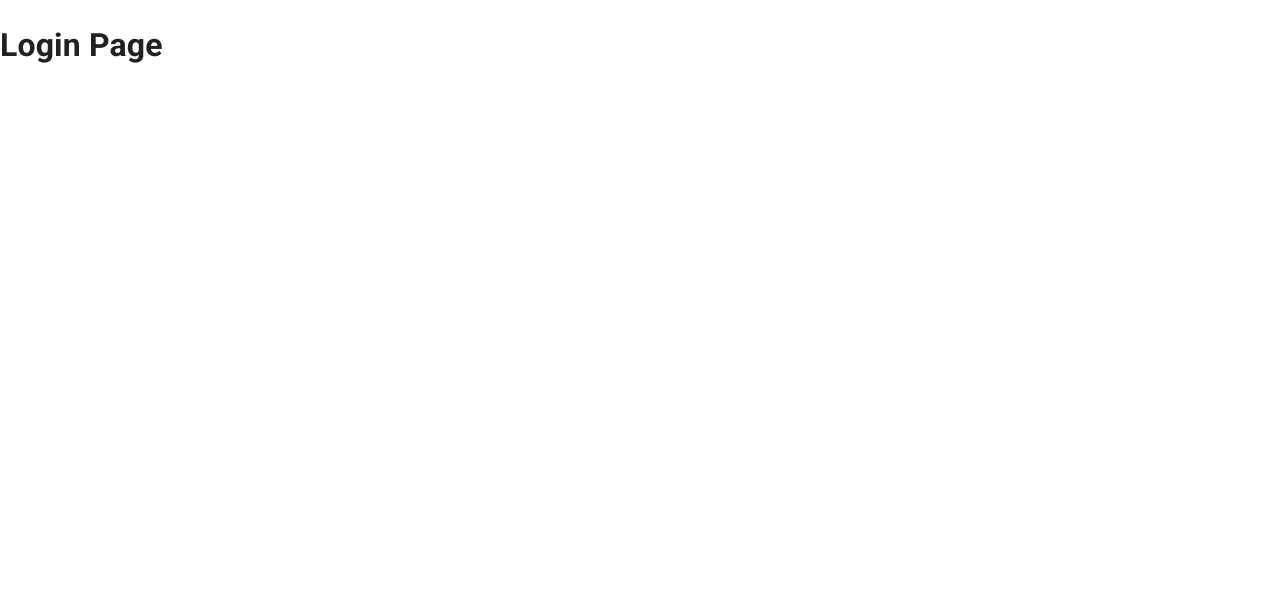
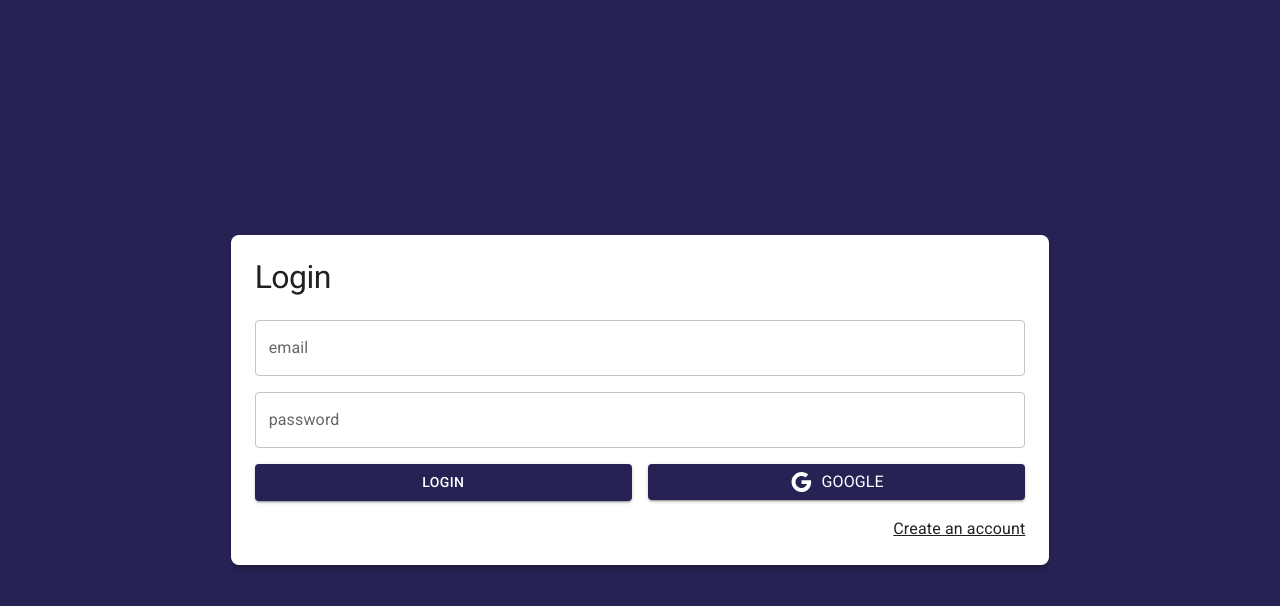
Before and after one commit to qbixmex/Journal-App-2022, a React (Vite) app: page /auth/login in a window 1280 px wide. Shown: the top 606 px of the page. Built offline with nearby package versions, Linux system fonts and the light colour scheme.

Commit message:
05 - Login Design (material)

```diff
--- a/package.json
+++ b/package.json
@@ -1,7 +1,7 @@
 {
   "name": "journal-app",
   "private": true,
-  "version": "0.4.0",
+  "version": "0.5.0",
   "scripts": {
     "dev": "vite",
     "build": "vite build",
--- a/src/auth/pages/LoginPage.jsx
+++ b/src/auth/pages/LoginPage.jsx
@@ -1,5 +1,77 @@
+import { Link as RouterLink } from 'react-router-dom';
+import { Button, Grid, Link, TextField, Typography } from "@mui/material";
+import Google from "@mui/icons-material/Google";
+
 export const LoginPage = () => {
   return (
-    <h1>Login Page</h1>
+    <Grid container
+      spacing={ 0 }
+      direction="column"
+      alignItems="center"
+      justifyContent="center"
+      sx={{
+        minHeight: '100vh',
+        backgroundColor: 'primary.main',
+        padding: 4
+      }}
+    >
+      <Grid item
+        className="box-shadow"
+        xs={ 3 }
+        sx={{ backgroundColor: 'white', p: 3, borderRadius: 2 }}
+      >
+        <Typography variant='h1' sx={{ mb: 1, fontSize: '2rem', fontWeight: '400' }}>
+          Login
+        </Typography>
+
+        <form>
+          <Grid container>
+            <Grid item xs={ 12 } sx={{ my: 2 }}>
+
+              <TextField
+                label="email"
+                type="email"
+                placeholder="email"
+                fullWidth
+              />
+            </Grid>
+
+            <Grid item xs={ 12 } sx={{ mb: 2 }}>
+              <TextField
+                label="password"
+                type="password"
+                placeholder="password"
+                fullWidth
+              />
+            </Grid>
+
+            <Grid container spacing={ 2 } sx={{ mb: 2 }}>
+
+              <Grid item xs={ 12 } sm={ 6 }>
+                <Button variant='contained' fullWidth>
+                  Login
+                </Button>
+              </Grid>
+
+              <Grid item xs={ 12 } sm={ 6 }>
+                <Button variant='contained' fullWidth>
+                  <Google />
+                  <Typography sx={{ ml: 1 }}>Google</Typography>
+                </Button>
+              </Grid>
+
+            </Grid>
+
+            <Grid container direction="row" justifyContent='end'>
+              <Link component={ RouterLink } color='inherit' to="/auth/register">
+                Create an account
+              </Link>
+            </Grid>
+
+          </Grid>
+        </form>
+
+      </Grid>
+    </Grid>
   );
 };
--- a/src/styles.css
+++ b/src/styles.css
@@ -8,3 +8,7 @@ body {
   background-color: #222;
   color: #fff;
 }
+
+.box-shadow {
+  box-shadow: 0 5px 5px rgba(0,0,0,0.2);
+}
```
